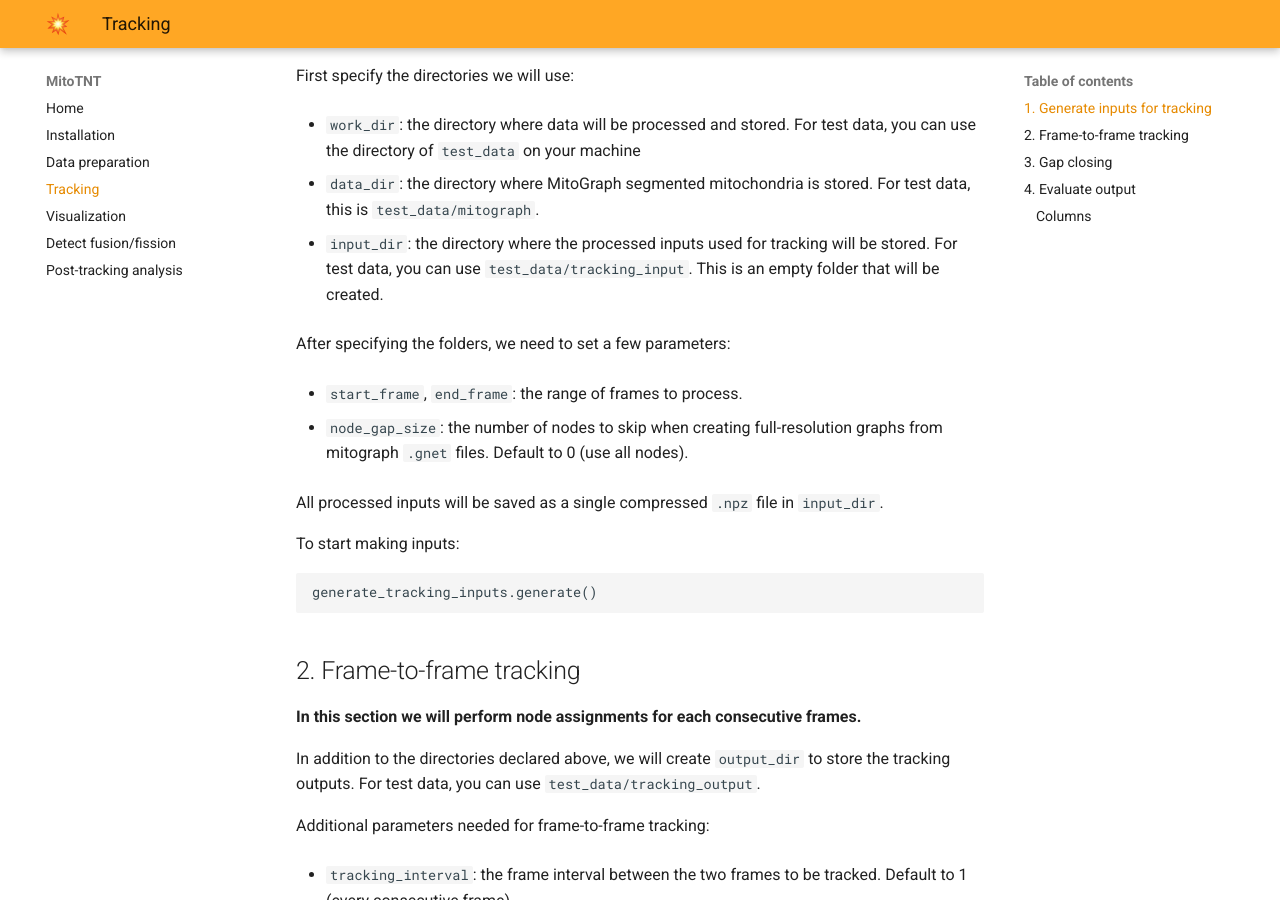
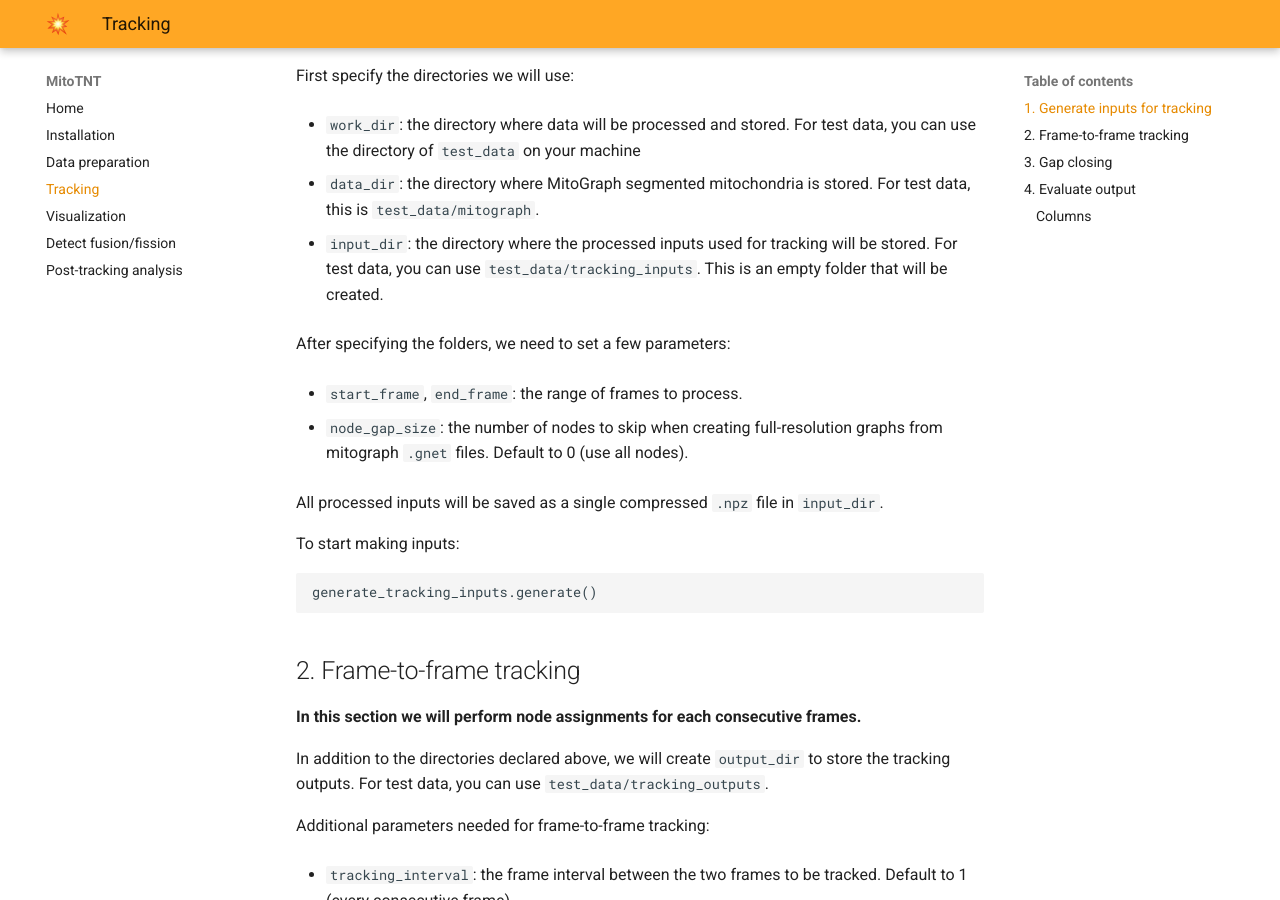
Before and after one commit to pylattice/MitoTNT, an MkDocs documentation site: the page built from docs/3_tracking.md, in a window 1280 px wide and 900 px high, scrolled down 352 px. Built offline with MkDocs 1.6.1 and Material for MkDocs 9.7.7, drawn with Linux system fonts in a browser that asks for light colours.

Commit message:
Update 3_tracking.md

```diff
--- a/docs/3_tracking.md
+++ b/docs/3_tracking.md
@@ -11,7 +11,7 @@ First specify the directories we will use:
 
 - `data_dir`: the directory where MitoGraph segmented mitochondria is stored. For test data, this is `test_data/mitograph`.
 
-- `input_dir`: the directory where the processed inputs used for tracking will be stored. For test data, you can use `test_data/tracking_input`. This is an empty folder that will be created.
+- `input_dir`: the directory where the processed inputs used for tracking will be stored. For test data, you can use `test_data/tracking_inputs`. This is an empty folder that will be created.
 
 After specifying the folders, we need to set a few parameters:
 
@@ -29,7 +29,7 @@ generate_tracking_inputs.generate()
 ## 2. Frame-to-frame tracking
 **In this section we will perform node assignments for each consecutive frames.**
 
-In addition to the directories declared above, we will create `output_dir` to store the tracking outputs. For test data, you can use `test_data/tracking_output`.
+In addition to the directories declared above, we will create `output_dir` to store the tracking outputs. For test data, you can use `test_data/tracking_outputs`.
 
 Additional parameters needed for frame-to-frame tracking:
 
```
